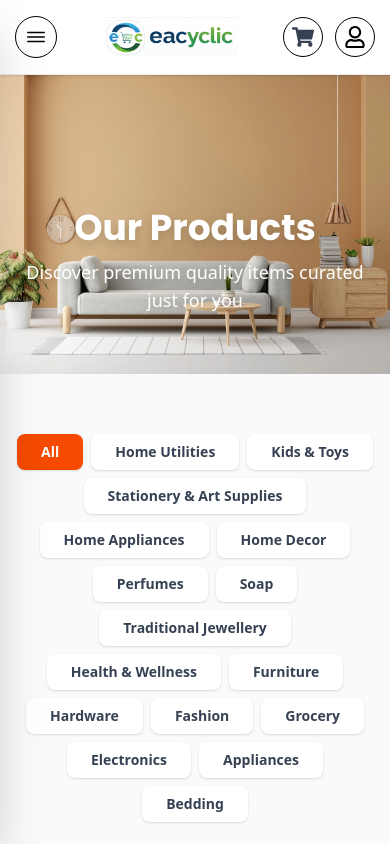
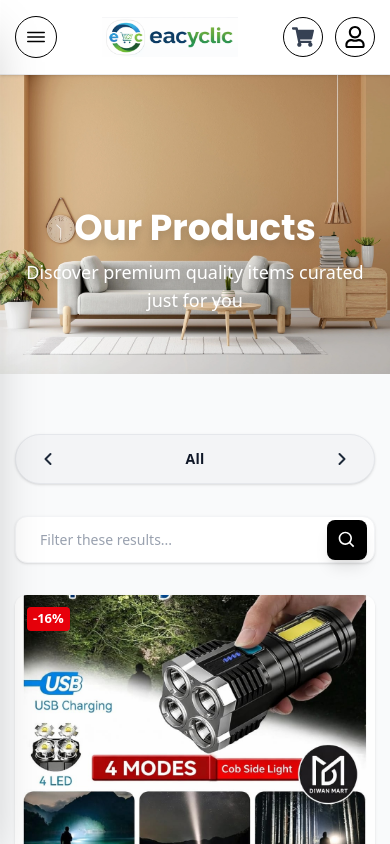
Before and after one commit to abdhakeemabd/kp-ecomerce, a React (Vite) app: page /product in a window 390 px wide. Shown: the top 844 px of the page. Built offline with nearby package versions, Linux system fonts and the light colour scheme.

Commit message:
add product listing component with filtering, categorization, and infinite scroll support

```diff
--- a/src/component/products.jsx
+++ b/src/component/products.jsx
@@ -15,6 +15,25 @@ function Products() {
   const { products } = useProducts();
   const location = useLocation();
   const observer = useRef();
+
+  // Group categories for tabs
+  const categories = useMemo(() => {
+    const cats = products.reduce((acc, p) => {
+      if (p.category && !acc.includes(p.category)) acc.push(p.category);
+      return acc;
+    }, []);
+    return ['All', ...cats];
+  }, [products]);
+
+  // Filter products based on search and tab
+  const filteredProducts = useMemo(() => {
+    return products.filter(product => {
+      const matchesSearch = (product.title || '').toLowerCase().includes(searchTerm.toLowerCase()) ||
+        (product.content || '').toLowerCase().includes(searchTerm.toLowerCase());
+      const matchesTab = activeTab === 'All' || product.category === activeTab;
+      return matchesSearch && matchesTab;
+    });
+  }, [products, searchTerm, activeTab]);
 
   // Initialize search from URL
   useEffect(() => {
@@ -66,43 +85,61 @@ function Products() {
     window.open(whatsappUrl, "_blank");
   };
 
-  // Filter products based on search and tab
-  const filteredProducts = useMemo(() => {
-    return products.filter(product => {
-      const matchesSearch = (product.title || '').toLowerCase().includes(searchTerm.toLowerCase()) ||
-        (product.content || '').toLowerCase().includes(searchTerm.toLowerCase());
-      const matchesTab = activeTab === 'All' || product.category === activeTab;
-      return matchesSearch && matchesTab;
-    });
-  }, [products, searchTerm, activeTab]);
-
-  // Group categories for tabs
-  const categories = useMemo(() => {
-    const cats = products.reduce((acc, p) => {
-      if (p.category && !acc.includes(p.category)) acc.push(p.category);
-      return acc;
-    }, []);
-    return ['All', ...cats];
-  }, [products]);
-
   const displayedProducts = filteredProducts.slice(0, visibleCount);
 
   return (
     <section className="product_main_sec py-12 bg-gray-50">
       <div className="container mx-auto px-4">
         <div className="max-w-7xl mx-auto">
-          {/* Search and Filters */}
-          <div className="flex flex-wrap pb-4 w-full md:w-auto gap-2 justify-center">
+          {/* Desktop Categories List */}
+          <div className="hidden md:flex flex-wrap pb-4 w-full md:w-auto gap-2 justify-center">
             {categories.map((cat) => (
               <button
                 key={cat}
                 onClick={() => { setActiveTab(cat); setVisibleCount(20); }}
-                className={`px-6 py-2 rounded-lg text-sm font-semibold transition-all duration-300 whitespace-nowrap shadow-sm
+                className={`px-6 py-2 rounded-lg text-sm font-semibold transition-all duration-300 whitespace-nowrap shadow-sm cursor-pointer
                     ${activeTab === cat ? 'bg-orange-600 text-white shadow-md' : 'bg-white text-gray-700 hover:bg-gray-100'}`}
               >
                 {cat}
               </button>
             ))}
+          </div>
+
+          {/* Mobile Category Carousel Selector */}
+          <div className="flex md:hidden items-center justify-between w-full max-w-md mx-auto mb-6 bg-gray-100 rounded-full px-4 py-2 shadow-sm border border-gray-200">
+            <button
+              onClick={() => {
+                const currentIndex = categories.indexOf(activeTab);
+                const prevIdx = (currentIndex - 1 + categories.length) % categories.length;
+                setActiveTab(categories[prevIdx]);
+                setVisibleCount(20);
+              }}
+              className="p-2 text-gray-800 hover:bg-gray-200 rounded-full transition-colors flex items-center justify-center cursor-pointer"
+              aria-label="Previous category"
+            >
+              <svg className="w-4 h-4 stroke-[3]" fill="none" stroke="currentColor" viewBox="0 0 24 24">
+                <path strokeLinecap="round" strokeLinejoin="round" d="M15.75 19.5L8.25 12l7.5-7.5" />
+              </svg>
+            </button>
+
+            <span className="font-bold text-gray-900 text-sm tracking-wide">
+              {activeTab}
+            </span>
+
+            <button
+              onClick={() => {
+                const currentIndex = categories.indexOf(activeTab);
+                const nextIdx = (currentIndex + 1) % categories.length;
+                setActiveTab(categories[nextIdx]);
+                setVisibleCount(20);
+              }}
+              className="p-2 text-gray-800 hover:bg-gray-200 rounded-full transition-colors flex items-center justify-center cursor-pointer"
+              aria-label="Next category"
+            >
+              <svg className="w-4 h-4 stroke-[3]" fill="none" stroke="currentColor" viewBox="0 0 24 24">
+                <path strokeLinecap="round" strokeLinejoin="round" d="M8.25 4.5l7.5 7.5-7.5 7.5" />
+              </svg>
+            </button>
           </div>
 
           <div className="relative w-full md:w-[500px] mx-auto my-8 flex justify-center">
--- a/src/pages/index.jsx
+++ b/src/pages/index.jsx
@@ -14,8 +14,7 @@ const Home = () => {
       />
       <HomeBanner />
 
-      {/* Trust & Features Section */}
-      <section className="py-12 bg-orange-600 border-b border-gray-100">
+     <section className="py-12 bg-orange-600 border-b border-gray-100">
         <div className="container mx-auto px-4">
           <div className="grid grid-cols-2 md:grid-cols-4 gap-8">
             <div className="flex flex-col items-center text-center">
```
